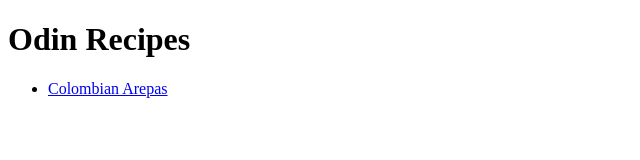
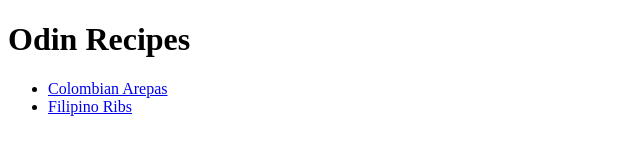
Before and after one commit to vrk4g/odin-recipes, a plain HTML site: page index.html in a window 1280 px wide. Shown: the whole page, without its empty margins (0-640 px from the left). Drawn offline with Linux system fonts and the light colour scheme.

Commit message:
Add link to Filipino Ribs recipe

```diff
--- a/index.html
+++ b/index.html
@@ -10,6 +10,7 @@
     <h1>Odin Recipes</h1>
     <ul>
         <li><a href="./recipes/colombian-arepas.html">Colombian Arepas</a></li>
+        <li><a href="./recipes/filipino-ribs.html">Filipino Ribs</a></li>
     </ul>
 </body>
 
```
